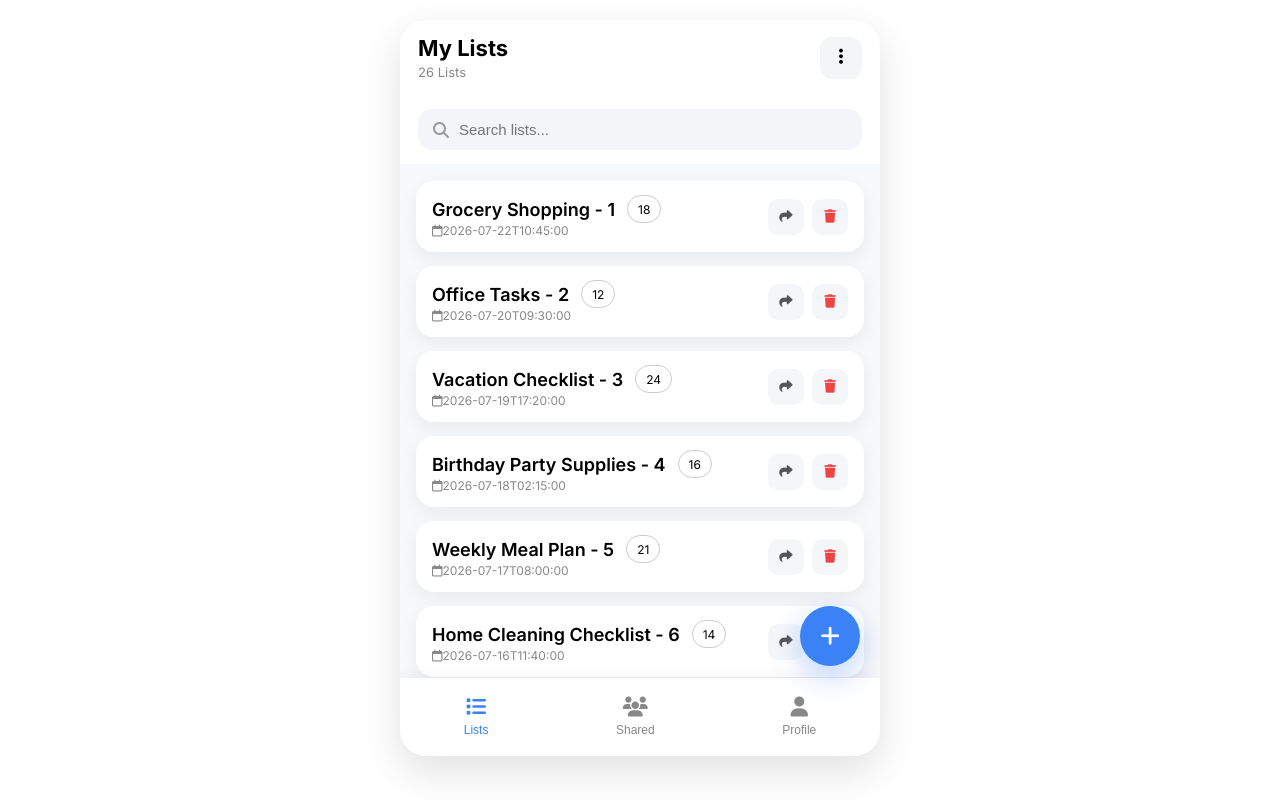
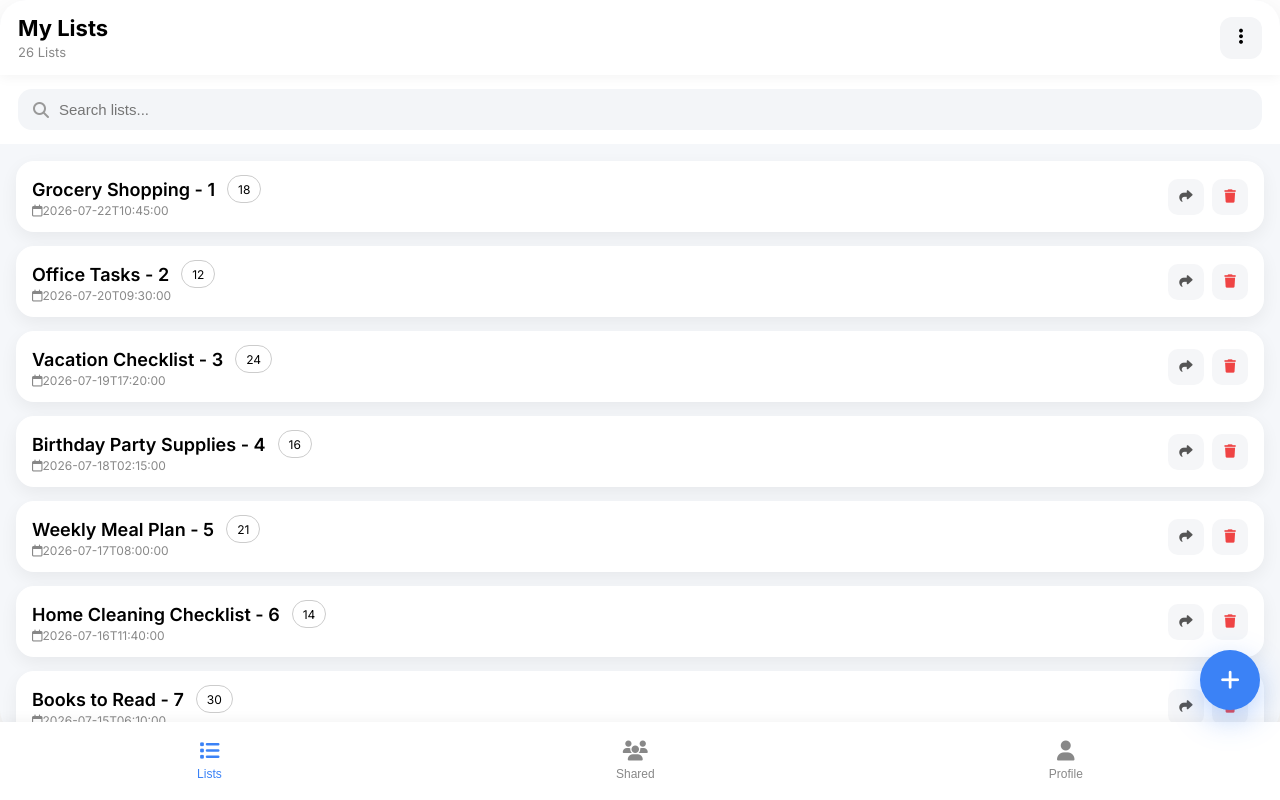
Before and after one commit to muthiulhaq/sharelist, a React (Vite) app: page / in a window 1280 px wide. Built offline with nearby package versions, Linux system fonts and the light colour scheme.

Commit message:
Details page navigation

```diff
--- a/src/App.css
+++ b/src/App.css
@@ -8,3 +8,26 @@ body {
   font-family: Inter, sans-serif;
   background: var(--bg);
 }
+
+.mobile {
+    width: 100%;
+    margin: 0 auto;
+
+    height: 100dvh;
+    background: #F5F7FA;
+
+    display: flex;
+    flex-direction: column;
+
+    overflow: hidden;
+}
+
+@media (min-width: 500px) {
+  .mobile {
+    border-radius: 26px;
+
+    height: 92vh;
+
+    box-shadow: 0 15px 40px rgba(0, 0, 0, 0.12);
+  }
+}
--- a/src/components/BottomNav.css
+++ b/src/components/BottomNav.css
@@ -7,8 +7,6 @@
 
   height: 78px;
 
-  background: white;
-
   display: flex;
 
   justify-content: space-around;
@@ -16,6 +14,11 @@
   align-items: center;
 
   box-shadow: 0 -2px 12px rgba(0, 0, 0, 0.05);
+  flex-shrink: 0;
+
+  padding-bottom: env(safe-area-inset-bottom);
+
+  background: white;
 }
 
 .bottom-nav button {
--- a/src/components/BottomNav.tsx
+++ b/src/components/BottomNav.tsx
@@ -1,9 +1,12 @@
 import "./BottomNav.css";
+import { useNavigate } from "react-router-dom";
 
 export const BottomNav = () => {
+  const navigate = useNavigate();
+
   return (
     <nav className="bottom-nav">
-      <button className="active">
+      <button className="active" onClick={() => navigate(`/`)}>
         <i className="fas fa-list"></i>
         <span>Lists</span>
       </button>
@@ -13,7 +16,7 @@ export const BottomNav = () => {
         <span>Shared</span>
       </button>
 
-      <button>
+      <button >
         <i className="fas fa-user"></i>
         <span>Profile</span>
       </button>
--- a/src/components/Header.css
+++ b/src/components/Header.css
@@ -13,6 +13,7 @@
   box-shadow: 0 2px 12px rgba(0, 0, 0, 0.05);
 
   z-index: 5;
+  flex-shrink: 0;
 }
 
 .header h2 {
--- a/src/features/lists/pages/List.css
+++ b/src/features/lists/pages/List.css
@@ -1,17 +1,3 @@
-
-.mobile {
-  width: 100%;
-  max-width: 480px;
-  height: 100vh;
-
-  margin: auto;
-
-  background: #f7f8fa;
-
-  position: relative;
-  overflow: hidden;
-}
-
 .content {
   position: absolute;
 
@@ -21,19 +7,11 @@
   left: 0;
   right: 0;
 
+  padding: 16px;
+  flex: 1;
+
   overflow-y: auto;
+  overflow-x: hidden;
 
-  padding: 16px;
+  -webkit-overflow-scrolling: touch;
 }
-
-@media (min-width: 500px) {
-  .mobile {
-    border-radius: 26px;
-
-    height: 92vh;
-
-    margin-top: 20px;
-
-    box-shadow: 0 15px 40px rgba(0, 0, 0, 0.12);
-  }
-}
```
